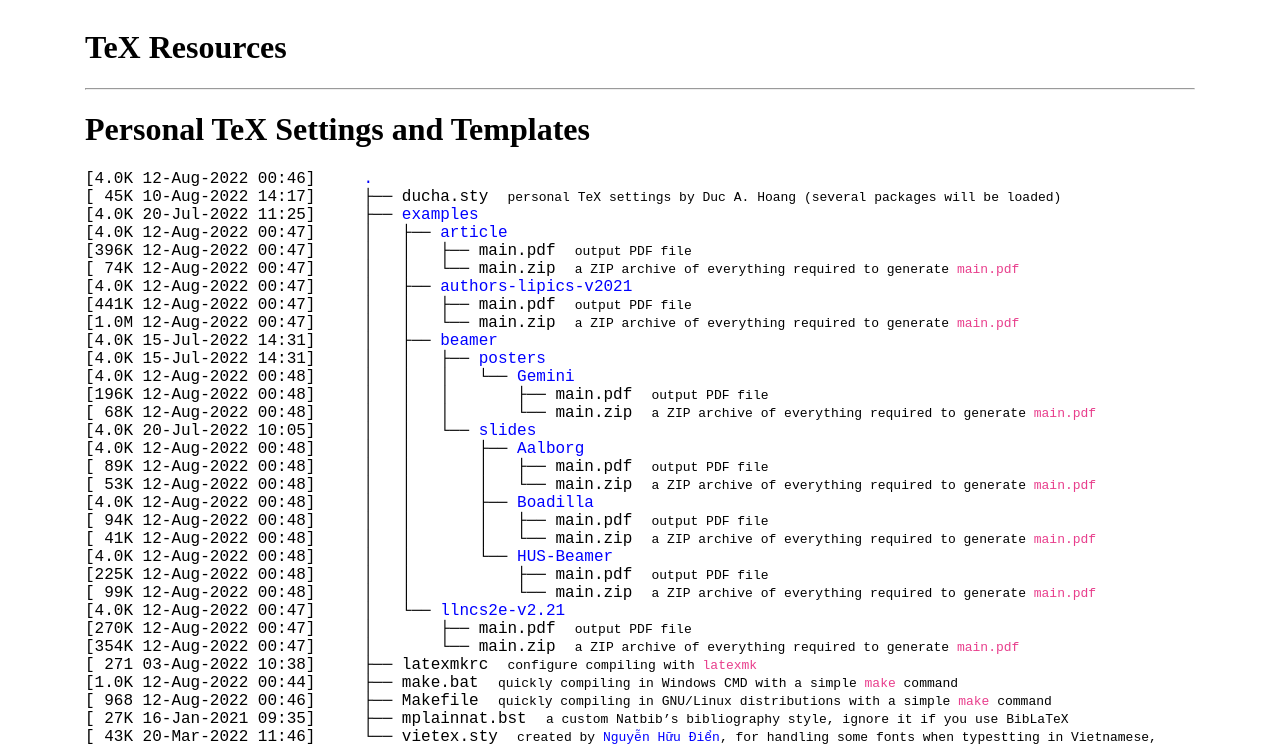
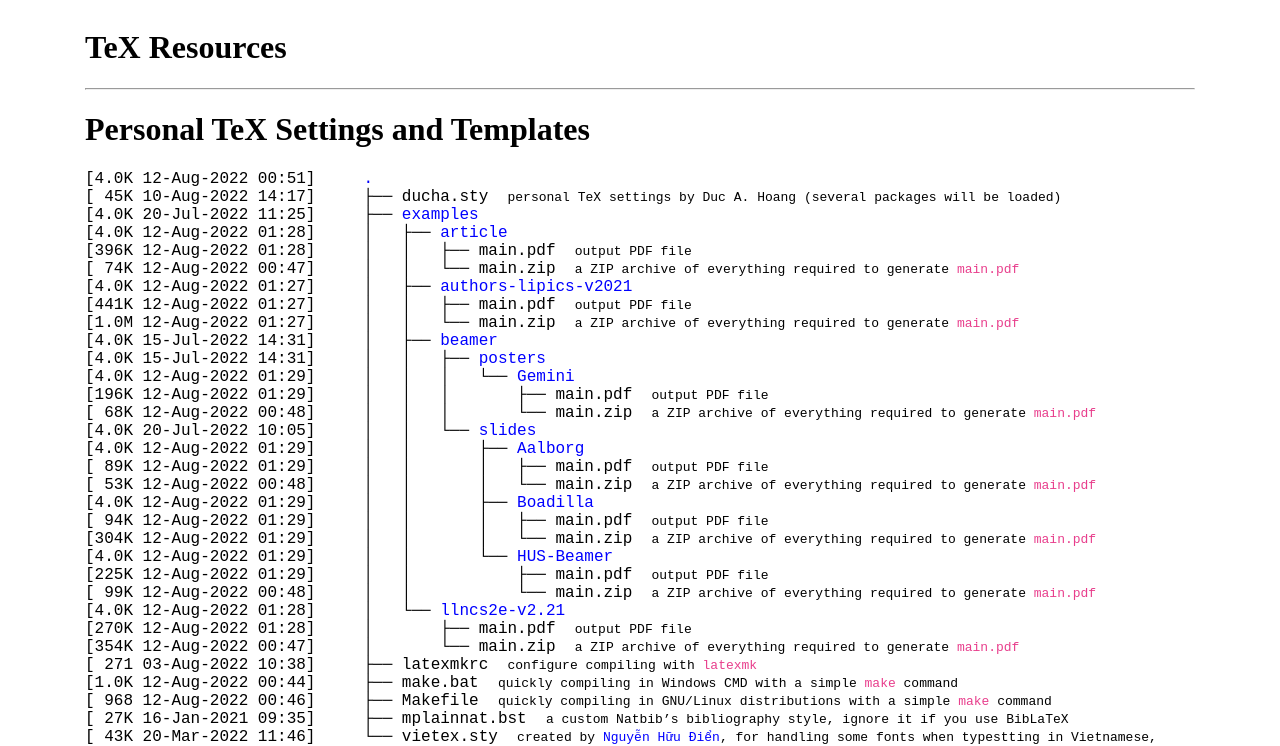
Before and after one commit to hoanganhduc/hoanganhduc.github.io, a Jekyll site: the page built from tex/index.md, in a window 1280 px wide. Shown: the top 746 px of the page. Built offline with Jekyll 4.4.1, drawn with Linux system fonts in a browser that asks for light colours.

Commit message:
Updated @ 2022-08-12  01:29:57 JST

```diff
--- a/tex/dircontent.html
+++ b/tex/dircontent.html
@@ -1,35 +1,35 @@
-[4.0K&nbsp;12-Aug-2022&nbsp;00:46]&nbsp;&nbsp;&nbsp;&nbsp;	<a class="DIR" href="././">.</a><br>
+[4.0K&nbsp;12-Aug-2022&nbsp;00:51]&nbsp;&nbsp;&nbsp;&nbsp;	<a class="DIR" href="././">.</a><br>
 [&nbsp;45K&nbsp;10-Aug-2022&nbsp;14:17]&nbsp;&nbsp;&nbsp;&nbsp;	├── <a class="NORM" href="./ducha.sty">ducha.sty</a>&nbsp;&nbsp;<span style="font-family: monospace;">personal TeX settings by Duc A. Hoang (several packages will be loaded)</span><br>
 [4.0K&nbsp;20-Jul-2022&nbsp;11:25]&nbsp;&nbsp;&nbsp;&nbsp;	├── <a class="DIR" href="./examples/">examples</a><br>
-[4.0K&nbsp;12-Aug-2022&nbsp;00:47]&nbsp;&nbsp;&nbsp;&nbsp;	│   ├── <a class="DIR" href="./examples/article/">article</a><br>
-[396K&nbsp;12-Aug-2022&nbsp;00:47]&nbsp;&nbsp;&nbsp;&nbsp;	│   │   ├── <a class="NORM" href="./examples/article/main.pdf">main.pdf</a>&nbsp;&nbsp;<span style="font-family: monospace;">output PDF file
+[4.0K&nbsp;12-Aug-2022&nbsp;01:28]&nbsp;&nbsp;&nbsp;&nbsp;	│   ├── <a class="DIR" href="./examples/article/">article</a><br>
+[396K&nbsp;12-Aug-2022&nbsp;01:28]&nbsp;&nbsp;&nbsp;&nbsp;	│   │   ├── <a class="NORM" href="./examples/article/main.pdf">main.pdf</a>&nbsp;&nbsp;<span style="font-family: monospace;">output PDF file
 </span>&nbsp;&nbsp;<span style="font-family: monospace;"></span><br>
 [&nbsp;74K&nbsp;12-Aug-2022&nbsp;00:47]&nbsp;&nbsp;&nbsp;&nbsp;	│   │   └── <a class="NORM" href="./examples/article/main.zip">main.zip</a>&nbsp;&nbsp;<span style="font-family: monospace;">a ZIP archive of everything required to generate `main.pdf`</span><br>
-[4.0K&nbsp;12-Aug-2022&nbsp;00:47]&nbsp;&nbsp;&nbsp;&nbsp;	│   ├── <a class="DIR" href="./examples/authors-lipics-v2021/">authors-lipics-v2021</a><br>
-[441K&nbsp;12-Aug-2022&nbsp;00:47]&nbsp;&nbsp;&nbsp;&nbsp;	│   │   ├── <a class="NORM" href="./examples/authors-lipics-v2021/main.pdf">main.pdf</a>&nbsp;&nbsp;<span style="font-family: monospace;">output PDF file
+[4.0K&nbsp;12-Aug-2022&nbsp;01:27]&nbsp;&nbsp;&nbsp;&nbsp;	│   ├── <a class="DIR" href="./examples/authors-lipics-v2021/">authors-lipics-v2021</a><br>
+[441K&nbsp;12-Aug-2022&nbsp;01:27]&nbsp;&nbsp;&nbsp;&nbsp;	│   │   ├── <a class="NORM" href="./examples/authors-lipics-v2021/main.pdf">main.pdf</a>&nbsp;&nbsp;<span style="font-family: monospace;">output PDF file
 </span>&nbsp;&nbsp;<span style="font-family: monospace;"></span><br>
-[1.0M&nbsp;12-Aug-2022&nbsp;00:47]&nbsp;&nbsp;&nbsp;&nbsp;	│   │   └── <a class="NORM" href="./examples/authors-lipics-v2021/main.zip">main.zip</a>&nbsp;&nbsp;<span style="font-family: monospace;">a ZIP archive of everything required to generate `main.pdf`</span><br>
+[1.0M&nbsp;12-Aug-2022&nbsp;01:27]&nbsp;&nbsp;&nbsp;&nbsp;	│   │   └── <a class="NORM" href="./examples/authors-lipics-v2021/main.zip">main.zip</a>&nbsp;&nbsp;<span style="font-family: monospace;">a ZIP archive of everything required to generate `main.pdf`</span><br>
 [4.0K&nbsp;15-Jul-2022&nbsp;14:31]&nbsp;&nbsp;&nbsp;&nbsp;	│   ├── <a class="DIR" href="./examples/beamer/">beamer</a><br>
 [4.0K&nbsp;15-Jul-2022&nbsp;14:31]&nbsp;&nbsp;&nbsp;&nbsp;	│   │   ├── <a class="DIR" href="./examples/beamer/posters/">posters</a><br>
-[4.0K&nbsp;12-Aug-2022&nbsp;00:48]&nbsp;&nbsp;&nbsp;&nbsp;	│   │   │   └── <a class="DIR" href="./examples/beamer/posters/Gemini/">Gemini</a><br>
-[196K&nbsp;12-Aug-2022&nbsp;00:48]&nbsp;&nbsp;&nbsp;&nbsp;	│   │   │   &nbsp;&nbsp;&nbsp; ├── <a class="NORM" href="./examples/beamer/posters/Gemini/main.pdf">main.pdf</a>&nbsp;&nbsp;<span style="font-family: monospace;">output PDF file
+[4.0K&nbsp;12-Aug-2022&nbsp;01:29]&nbsp;&nbsp;&nbsp;&nbsp;	│   │   │   └── <a class="DIR" href="./examples/beamer/posters/Gemini/">Gemini</a><br>
+[196K&nbsp;12-Aug-2022&nbsp;01:29]&nbsp;&nbsp;&nbsp;&nbsp;	│   │   │   &nbsp;&nbsp;&nbsp; ├── <a class="NORM" href="./examples/beamer/posters/Gemini/main.pdf">main.pdf</a>&nbsp;&nbsp;<span style="font-family: monospace;">output PDF file
 </span>&nbsp;&nbsp;<span style="font-family: monospace;"></span><br>
 [&nbsp;68K&nbsp;12-Aug-2022&nbsp;00:48]&nbsp;&nbsp;&nbsp;&nbsp;	│   │   │   &nbsp;&nbsp;&nbsp; └── <a class="NORM" href="./examples/beamer/posters/Gemini/main.zip">main.zip</a>&nbsp;&nbsp;<span style="font-family: monospace;">a ZIP archive of everything required to generate `main.pdf`</span><br>
 [4.0K&nbsp;20-Jul-2022&nbsp;10:05]&nbsp;&nbsp;&nbsp;&nbsp;	│   │   └── <a class="DIR" href="./examples/beamer/slides/">slides</a><br>
-[4.0K&nbsp;12-Aug-2022&nbsp;00:48]&nbsp;&nbsp;&nbsp;&nbsp;	│   │   &nbsp;&nbsp;&nbsp; ├── <a class="DIR" href="./examples/beamer/slides/Aalborg/">Aalborg</a><br>
-[&nbsp;89K&nbsp;12-Aug-2022&nbsp;00:48]&nbsp;&nbsp;&nbsp;&nbsp;	│   │   &nbsp;&nbsp;&nbsp; │   ├── <a class="NORM" href="./examples/beamer/slides/Aalborg/main.pdf">main.pdf</a>&nbsp;&nbsp;<span style="font-family: monospace;">output PDF file
+[4.0K&nbsp;12-Aug-2022&nbsp;01:29]&nbsp;&nbsp;&nbsp;&nbsp;	│   │   &nbsp;&nbsp;&nbsp; ├── <a class="DIR" href="./examples/beamer/slides/Aalborg/">Aalborg</a><br>
+[&nbsp;89K&nbsp;12-Aug-2022&nbsp;01:29]&nbsp;&nbsp;&nbsp;&nbsp;	│   │   &nbsp;&nbsp;&nbsp; │   ├── <a class="NORM" href="./examples/beamer/slides/Aalborg/main.pdf">main.pdf</a>&nbsp;&nbsp;<span style="font-family: monospace;">output PDF file
 </span>&nbsp;&nbsp;<span style="font-family: monospace;"></span><br>
 [&nbsp;53K&nbsp;12-Aug-2022&nbsp;00:48]&nbsp;&nbsp;&nbsp;&nbsp;	│   │   &nbsp;&nbsp;&nbsp; │   └── <a class="NORM" href="./examples/beamer/slides/Aalborg/main.zip">main.zip</a>&nbsp;&nbsp;<span style="font-family: monospace;">a ZIP archive of everything required to generate `main.pdf`</span><br>
-[4.0K&nbsp;12-Aug-2022&nbsp;00:48]&nbsp;&nbsp;&nbsp;&nbsp;	│   │   &nbsp;&nbsp;&nbsp; ├── <a class="DIR" href="./examples/beamer/slides/Boadilla/">Boadilla</a><br>
-[&nbsp;94K&nbsp;12-Aug-2022&nbsp;00:48]&nbsp;&nbsp;&nbsp;&nbsp;	│   │   &nbsp;&nbsp;&nbsp; │   ├── <a class="NORM" href="./examples/beamer/slides/Boadilla/main.pdf">main.pdf</a>&nbsp;&nbsp;<span style="font-family: monospace;">output PDF file
+[4.0K&nbsp;12-Aug-2022&nbsp;01:29]&nbsp;&nbsp;&nbsp;&nbsp;	│   │   &nbsp;&nbsp;&nbsp; ├── <a class="DIR" href="./examples/beamer/slides/Boadilla/">Boadilla</a><br>
+[&nbsp;94K&nbsp;12-Aug-2022&nbsp;01:29]&nbsp;&nbsp;&nbsp;&nbsp;	│   │   &nbsp;&nbsp;&nbsp; │   ├── <a class="NORM" href="./examples/beamer/slides/Boadilla/main.pdf">main.pdf</a>&nbsp;&nbsp;<span style="font-family: monospace;">output PDF file
 </span>&nbsp;&nbsp;<span style="font-family: monospace;"></span><br>
-[&nbsp;41K&nbsp;12-Aug-2022&nbsp;00:48]&nbsp;&nbsp;&nbsp;&nbsp;	│   │   &nbsp;&nbsp;&nbsp; │   └── <a class="NORM" href="./examples/beamer/slides/Boadilla/main.zip">main.zip</a>&nbsp;&nbsp;<span style="font-family: monospace;">a ZIP archive of everything required to generate `main.pdf`</span><br>
-[4.0K&nbsp;12-Aug-2022&nbsp;00:48]&nbsp;&nbsp;&nbsp;&nbsp;	│   │   &nbsp;&nbsp;&nbsp; └── <a class="DIR" href="./examples/beamer/slides/HUS-Beamer/">HUS-Beamer</a><br>
-[225K&nbsp;12-Aug-2022&nbsp;00:48]&nbsp;&nbsp;&nbsp;&nbsp;	│   │   &nbsp;&nbsp;&nbsp; &nbsp;&nbsp;&nbsp; ├── <a class="NORM" href="./examples/beamer/slides/HUS-Beamer/main.pdf">main.pdf</a>&nbsp;&nbsp;<span style="font-family: monospace;">output PDF file
+[304K&nbsp;12-Aug-2022&nbsp;01:29]&nbsp;&nbsp;&nbsp;&nbsp;	│   │   &nbsp;&nbsp;&nbsp; │   └── <a class="NORM" href="./examples/beamer/slides/Boadilla/main.zip">main.zip</a>&nbsp;&nbsp;<span style="font-family: monospace;">a ZIP archive of everything required to generate `main.pdf`</span><br>
+[4.0K&nbsp;12-Aug-2022&nbsp;01:29]&nbsp;&nbsp;&nbsp;&nbsp;	│   │   &nbsp;&nbsp;&nbsp; └── <a class="DIR" href="./examples/beamer/slides/HUS-Beamer/">HUS-Beamer</a><br>
+[225K&nbsp;12-Aug-2022&nbsp;01:29]&nbsp;&nbsp;&nbsp;&nbsp;	│   │   &nbsp;&nbsp;&nbsp; &nbsp;&nbsp;&nbsp; ├── <a class="NORM" href="./examples/beamer/slides/HUS-Beamer/main.pdf">main.pdf</a>&nbsp;&nbsp;<span style="font-family: monospace;">output PDF file
 </span>&nbsp;&nbsp;<span style="font-family: monospace;"></span><br>
 [&nbsp;99K&nbsp;12-Aug-2022&nbsp;00:48]&nbsp;&nbsp;&nbsp;&nbsp;	│   │   &nbsp;&nbsp;&nbsp; &nbsp;&nbsp;&nbsp; └── <a class="NORM" href="./examples/beamer/slides/HUS-Beamer/main.zip">main.zip</a>&nbsp;&nbsp;<span style="font-family: monospace;">a ZIP archive of everything required to generate `main.pdf`</span><br>
-[4.0K&nbsp;12-Aug-2022&nbsp;00:47]&nbsp;&nbsp;&nbsp;&nbsp;	│   └── <a class="DIR" href="./examples/llncs2e-v2.21/">llncs2e-v2.21</a><br>
-[270K&nbsp;12-Aug-2022&nbsp;00:47]&nbsp;&nbsp;&nbsp;&nbsp;	│   &nbsp;&nbsp;&nbsp; ├── <a class="NORM" href="./examples/llncs2e-v2.21/main.pdf">main.pdf</a>&nbsp;&nbsp;<span style="font-family: monospace;">output PDF file
+[4.0K&nbsp;12-Aug-2022&nbsp;01:28]&nbsp;&nbsp;&nbsp;&nbsp;	│   └── <a class="DIR" href="./examples/llncs2e-v2.21/">llncs2e-v2.21</a><br>
+[270K&nbsp;12-Aug-2022&nbsp;01:28]&nbsp;&nbsp;&nbsp;&nbsp;	│   &nbsp;&nbsp;&nbsp; ├── <a class="NORM" href="./examples/llncs2e-v2.21/main.pdf">main.pdf</a>&nbsp;&nbsp;<span style="font-family: monospace;">output PDF file
 </span>&nbsp;&nbsp;<span style="font-family: monospace;"></span><br>
 [354K&nbsp;12-Aug-2022&nbsp;00:47]&nbsp;&nbsp;&nbsp;&nbsp;	│   &nbsp;&nbsp;&nbsp; └── <a class="NORM" href="./examples/llncs2e-v2.21/main.zip">main.zip</a>&nbsp;&nbsp;<span style="font-family: monospace;">a ZIP archive of everything required to generate `main.pdf`</span><br>
 [&nbsp;271&nbsp;03-Aug-2022&nbsp;10:38]&nbsp;&nbsp;&nbsp;&nbsp;	├── <a class="NORM" href="./latexmkrc">latexmkrc</a>&nbsp;&nbsp;<span style="font-family: monospace;">configure compiling with `latexmk`</span><br>
```
Also changed, not shown: 13 other files.
